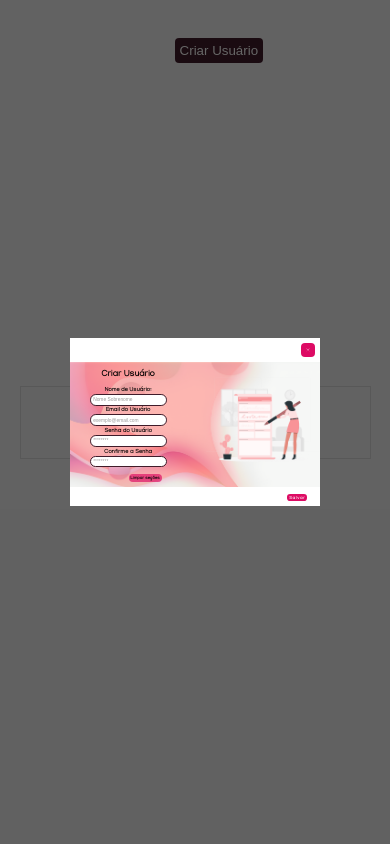
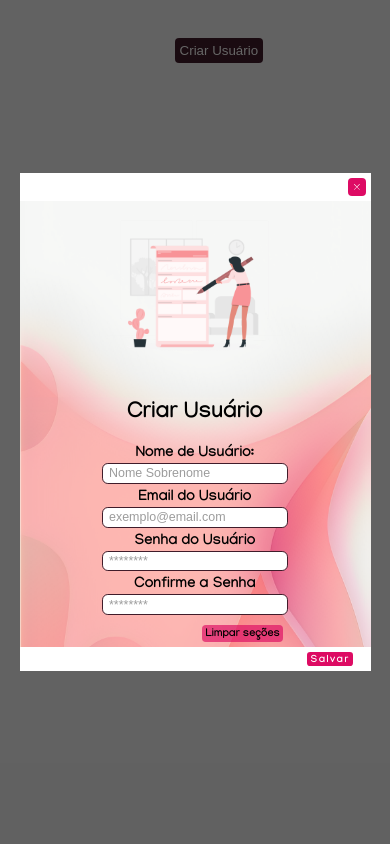
Before and after one commit to yamashita-tiemi/Trainee_2023.2, a PHP site: template app/views/admin/userList.html in a window 390 px wide, after a click on "Criar Usuário". Run offline with PHP 8.4, Linux system fonts and the light colour scheme; the template is opened without the code that fills it, so the values that code supplies are empty.

Commit message:
ajustando responsividade

```diff
--- a/public/css/userList.css
+++ b/public/css/userList.css
@@ -86,7 +86,7 @@ button {
 
 }
 .modal-container {
-    background-image: url("../assets/img-usuar.png");
+    background-image: url("../assets/img-user-art.png");
     background-size: cover;
     background-repeat: no-repeat;
     gap: 15%;
@@ -154,7 +154,6 @@ input {
 .fechar{
     display: flex;
     background-color: #dd0b64;
-    text-align: -web;
 }
 .fechar:hover{
     background-color: #dd0b6391;
@@ -180,8 +179,55 @@ button:hover {
     background-color: #6f0550;
 }
 
-#createModal img
-{
-    white-space: inherit;
-    z-index: 1;
+
+
+@media screen and (max-width: 940px){
+    .modal {
+        width: 90%;
+    }
+    .modal-container {
+        background-image: url("../assets/img-usuer-respon.png");
+        background-size: cover;
+        background-repeat: no-repeat;
+        gap: 15%;
+        display: flex;
+        flex-direction: column-reverse;
+        align-items: center;
+        margin:0%
+    }
+    .dados{
+        display: flex;
+        flex-direction: column;
+        align-items: center;
+        width: 71%;
+        margin-left: 0%;
+        font-size: 3.8vw;
+    }
+    input {
+        font-size: 3.2vw;
+        margin-bottom: 1.3vw;
+        padding: 0.6vw;
+        padding-left: 1.5vw;
+        width: 45vw;
+        outline: none;
+    }
+    .ilutracao{
+        width: 50%;
+    }
+    .criaruser button{
+        font-size: 2.8vw;
+        padding: 0.8vw;
+        padding-bottom: 0.2vw;
+    }
+    .fechar svg{
+        width: 2vw;
+
+    }
+    #botaosalvar{
+        font-size: 2.6vw;
+        letter-spacing: 0.4vw;
+        border-radius: 0.8vw;
+        padding: 0.8vw;
+        padding-bottom: 0vw;
+    }
 }
```
Also changed, not shown: public/assets/img-user-art.png (added), public/assets/img-usuar.png (deleted), public/assets/img-usuer-respon.png (added).
